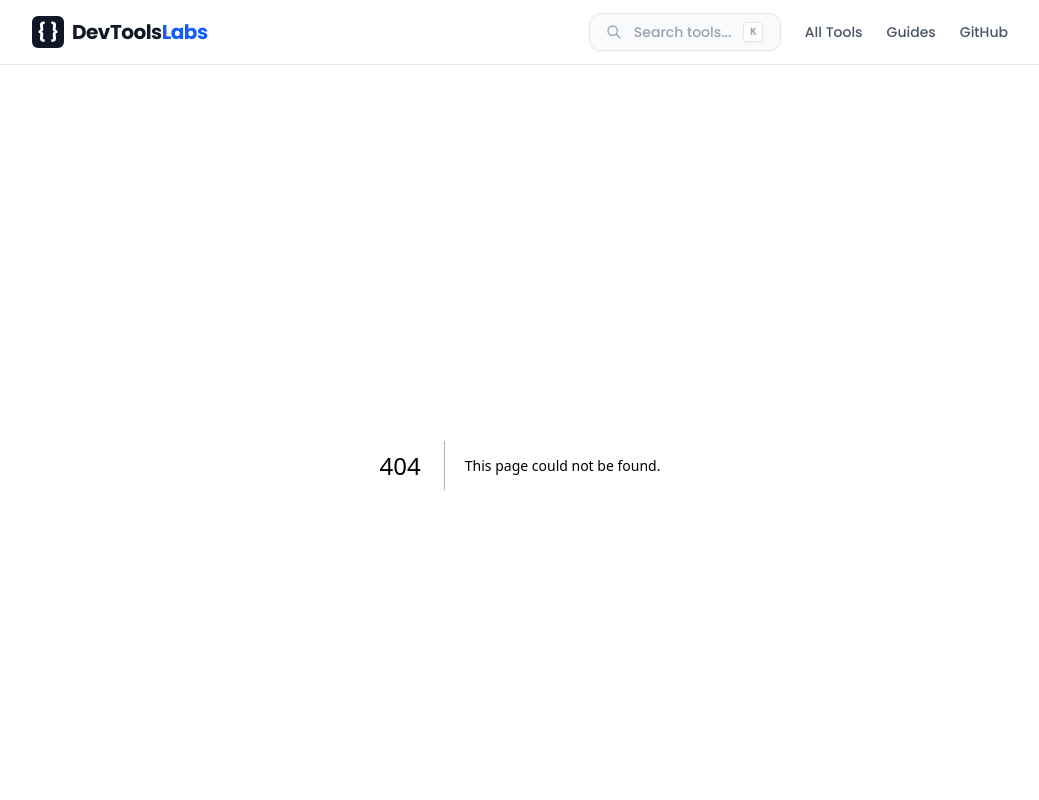
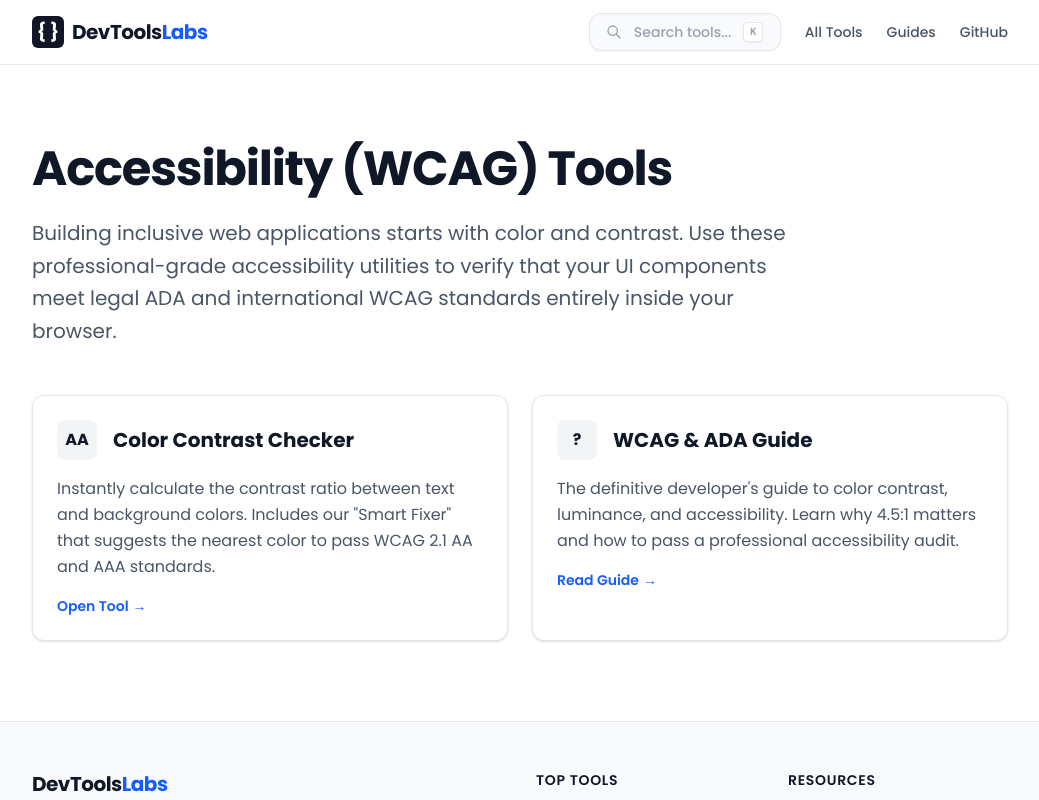
Before and after one commit to ArhamAshfaqft/devtoolslabs, a Next.js app: page /accessibility-tools in a window 1280 px wide. Before the commit this address had no page. Shown: the top 800 px of the page, without its empty margins (120-1159 px from the left). Built offline with nearby package versions, Linux system fonts and the light colour scheme.

Commit message:
seo: add Accessibility Tools hub and homepage category based on GSC insights

```diff
--- /dev/null
+++ b/app/accessibility-tools/page.tsx
@@ -0,0 +1,52 @@
+import type { Metadata } from 'next';
+import Link from 'next/link';
+
+export const metadata: Metadata = {
+  title: 'WCAG Accessibility Tools | Color Contrast & ADA Compliance',
+  description: 'Ensure your web designs meet WCAG 2.1 AA/AAA standards. Free client-side tools for color contrast checking, luminance calculation, and accessibility audits.',
+};
+
+export default function AccessibilityToolsHub() {
+  return (
+    <div className="max-w-5xl mx-auto px-6 py-12 md:py-20">
+      <div className="max-w-3xl mb-12">
+        <h1 className="text-4xl md:text-5xl font-bold mb-6 text-gray-900 tracking-tight">Accessibility (WCAG) Tools</h1>
+        <p className="text-xl text-gray-600 leading-relaxed">
+          Building inclusive web applications starts with color and contrast. Use these professional-grade accessibility utilities to verify that your UI components meet legal ADA and international WCAG standards entirely inside your browser.
+        </p>
+      </div>
+
+      <div className="grid grid-cols-1 md:grid-cols-2 gap-6">
+        <Link href="/color-contrast-checker" className="group p-6 bg-white border border-gray-200 rounded-xl hover:border-gray-900 transition-colors shadow-sm hover:shadow-md">
+          <div className="flex items-center gap-4 mb-4">
+            <div className="w-10 h-10 bg-gray-100 rounded-lg flex items-center justify-center text-gray-900 font-bold group-hover:bg-gray-900 group-hover:text-white transition-colors">
+              AA
+            </div>
+            <h2 className="text-xl font-bold text-gray-900">Color Contrast Checker</h2>
+          </div>
+          <p className="text-gray-600 leading-relaxed mb-4">
+            Instantly calculate the contrast ratio between text and background colors. Includes our "Smart Fixer" that suggests the nearest color to pass WCAG 2.1 AA and AAA standards.
+          </p>
+          <span className="text-sm font-semibold text-blue-600 group-hover:text-blue-800 flex items-center gap-1">
+            Open Tool <span aria-hidden="true">&rarr;</span>
+          </span>
+        </Link>
+
+        <Link href="/guides/wcag-contrast-guide" className="group p-6 bg-white border border-gray-200 rounded-xl hover:border-gray-900 transition-colors shadow-sm hover:shadow-md">
+          <div className="flex items-center gap-4 mb-4">
+            <div className="w-10 h-10 bg-gray-100 rounded-lg flex items-center justify-center text-gray-900 font-bold group-hover:bg-gray-900 group-hover:text-white transition-colors">
+              ?
+            </div>
+            <h2 className="text-xl font-bold text-gray-900">WCAG & ADA Guide</h2>
+          </div>
+          <p className="text-gray-600 leading-relaxed mb-4">
+            The definitive developer's guide to color contrast, luminance, and accessibility. Learn why 4.5:1 matters and how to pass a professional accessibility audit.
+          </p>
+          <span className="text-sm font-semibold text-blue-600 group-hover:text-blue-800 flex items-center gap-1">
+            Read Guide <span aria-hidden="true">&rarr;</span>
+          </span>
+        </Link>
+      </div>
+    </div>
+  );
+}
--- a/app/page.tsx
+++ b/app/page.tsx
@@ -69,6 +69,10 @@ export default function Home() {
                  <h4 className="font-semibold text-gray-900 mb-1">Frontend Design</h4>
                  <p className="text-sm text-gray-500">CSS Clamp math, keyframes, and SVG visualizers.</p>
                </a>
+               <a href="/accessibility-tools" className="p-4 bg-gray-50 rounded-lg border border-gray-100 hover:border-blue-200 transition-colors">
+                 <h4 className="font-semibold text-gray-900 mb-1">Accessibility (WCAG)</h4>
+                 <p className="text-sm text-gray-500">Color contrast checkers and ADA compliance audits.</p>
+               </a>
                <a href="/security-tools" className="p-4 bg-gray-50 rounded-lg border border-gray-100 hover:border-blue-200 transition-colors">
                  <h4 className="font-semibold text-gray-900 mb-1">Security & Crypto</h4>
                  <p className="text-sm text-gray-500">MD5, SHA256 hashes, and local cryptographic algorithms.</p>
--- a/app/sitemap.ts
+++ b/app/sitemap.ts
@@ -14,6 +14,7 @@ export default function sitemap(): MetadataRoute.Sitemap {
     '/guides/ultimate-curl-guide',
     '/guides/wcag-contrast-guide',
     '/guides/sql-best-practices',
+    '/accessibility-tools',
     '/http-status-codes',
     '/header-mime-hub',
     '/diagram-playground',
```
